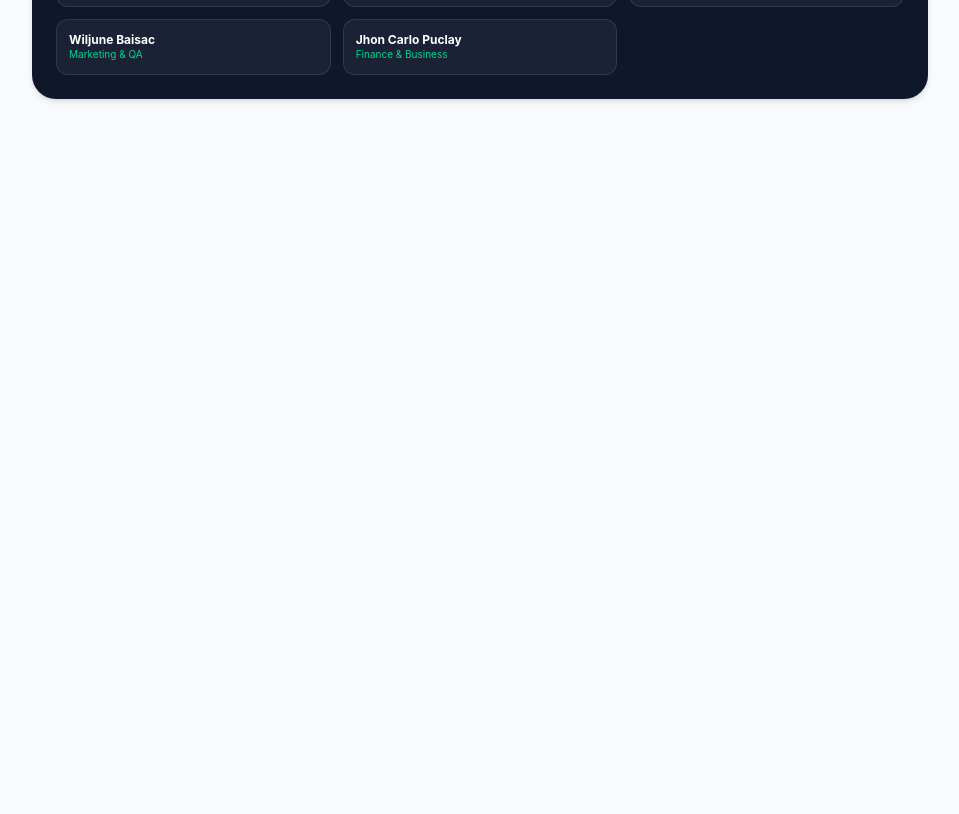
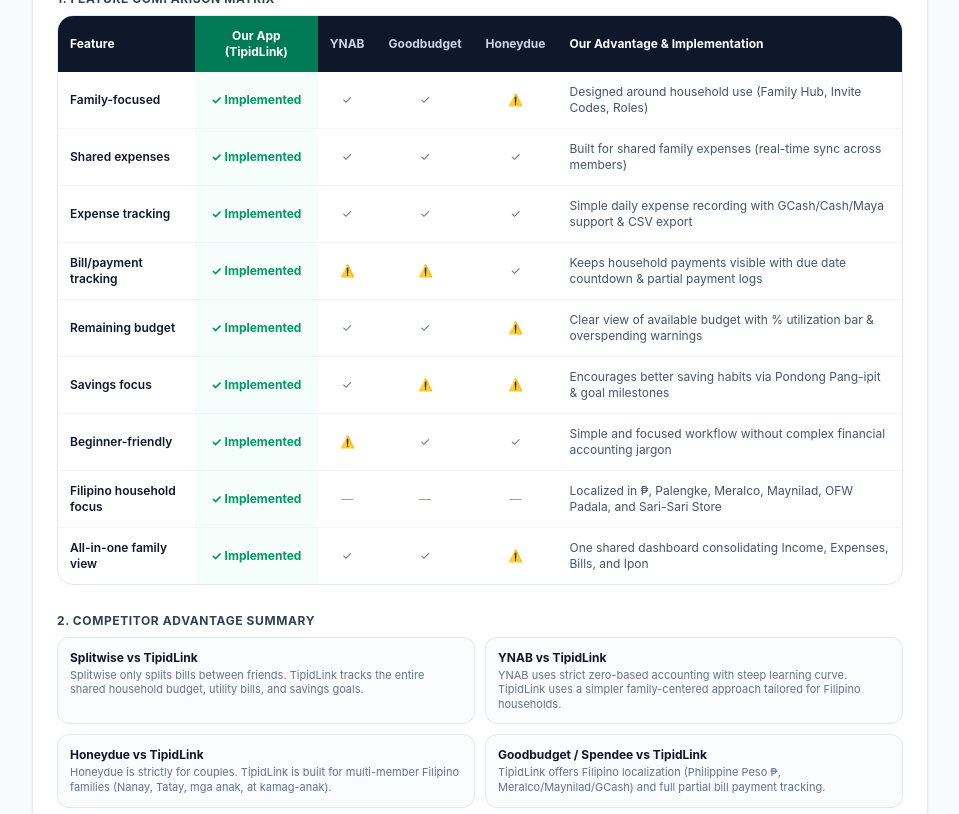
Before and after one commit to jhonericgrenade-bot/tipidlink, a React (Vite) app: page /settings in a window 1280 px wide. Shown: the part 1080-1894 px from the top of the page, without its empty margins (160-1119 px from the left). Before the commit the page ends 1227 px from the top, so only its background shows below. Built offline with nearby package versions, Linux system fonts and the light colour scheme; no server answers; sample sign-in values are in the browser's storage.

Commit message:
feat(settings): add interactive presentation feature & competitor matrix directly from TipidLink.pptx

```diff
--- a/src/pages/SettingsPage.jsx
+++ b/src/pages/SettingsPage.jsx
@@ -156,6 +156,152 @@
         </div>
       </div>
 
+      {/* College Presentation: Feature & Competitor Matrix (from TipidLink.pptx) */}
+      <div className="rounded-3xl bg-white p-6 shadow-xs border border-slate-200/80 space-y-5">
+        <div className="flex flex-col sm:flex-row sm:items-center sm:justify-between gap-2 border-b border-slate-100 pb-4">
+          <div>
+            <span className="inline-flex items-center gap-1.5 rounded-full bg-emerald-100 px-3 py-1 text-[11px] font-bold text-emerald-800 mb-1">
+              <CheckCircle2 className="h-3 w-3" />
+              100% Aligned with Presentation Slides
+            </span>
+            <h3 className="text-base font-bold text-slate-900">
+              Presentation Defense Hub: Feature & Competitor Comparison
+            </h3>
+            <p className="text-xs text-slate-500">
+              Direct alignment with the official TipidLink presentation slides for panelist evaluation.
+            </p>
+          </div>
+        </div>
+
+        {/* Feature Comparison Table */}
+        <div className="space-y-2">
+          <h4 className="text-xs font-bold uppercase tracking-wider text-slate-700">
+            1. Feature Comparison Matrix
+          </h4>
+          <div className="overflow-x-auto rounded-2xl border border-slate-200">
+            <table className="w-full text-left text-xs">
+              <thead className="bg-slate-900 text-white font-bold">
+                <tr>
+                  <th className="p-3">Feature</th>
+                  <th className="p-3 text-center bg-emerald-700 text-white">Our App (TipidLink)</th>
+                  <th className="p-3 text-center text-slate-300">YNAB</th>
+                  <th className="p-3 text-center text-slate-300">Goodbudget</th>
+                  <th className="p-3 text-center text-slate-300">Honeydue</th>
+                  <th className="p-3">Our Advantage & Implementation</th>
+                </tr>
+              </thead>
+              <tbody className="divide-y divide-slate-100">
+                <tr className="hover:bg-slate-50/80">
+                  <td className="p-3 font-semibold text-slate-900">Family-focused</td>
+                  <td className="p-3 text-center text-emerald-600 font-bold bg-emerald-50/50">✓ Implemented</td>
+                  <td className="p-3 text-center text-slate-500">✓</td>
+                  <td className="p-3 text-center text-slate-500">✓</td>
+                  <td className="p-3 text-center text-amber-500">⚠️</td>
+                  <td className="p-3 text-slate-600">Designed around household use (Family Hub, Invite Codes, Roles)</td>
+                </tr>
+                <tr className="hover:bg-slate-50/80">
+                  <td className="p-3 font-semibold text-slate-900">Shared expenses</td>
+                  <td className="p-3 text-center text-emerald-600 font-bold bg-emerald-50/50">✓ Implemented</td>
+                  <td className="p-3 text-center text-slate-500">✓</td>
+                  <td className="p-3 text-center text-slate-500">✓</td>
+                  <td className="p-3 text-center text-slate-500">✓</td>
+                  <td className="p-3 text-slate-600">Built for shared family expenses (real-time sync across members)</td>
+                </tr>
+                <tr className="hover:bg-slate-50/80">
+                  <td className="p-3 font-semibold text-slate-900">Expense tracking</td>
+                  <td className="p-3 text-center text-emerald-600 font-bold bg-emerald-50/50">✓ Implemented</td>
+                  <td className="p-3 text-center text-slate-500">✓</td>
+                  <td className="p-3 text-center text-slate-500">✓</td>
+                  <td className="p-3 text-center text-slate-500">✓</td>
+                  <td className="p-3 text-slate-600">Simple daily expense recording with GCash/Cash/Maya support & CSV export</td>
+                </tr>
+                <tr className="hover:bg-slate-50/80">
+                  <td className="p-3 font-semibold text-slate-900">Bill/payment tracking</td>
+                  <td className="p-3 text-center text-emerald-600 font-bold bg-emerald-50/50">✓ Implemented</td>
+                  <td className="p-3 text-center text-amber-500">⚠️</td>
+                  <td className="p-3 text-center text-amber-500">⚠️</td>
+                  <td className="p-3 text-center text-slate-500">✓</td>
+                  <td className="p-3 text-slate-600">Keeps household payments visible with due date countdown & partial payment logs</td>
+                </tr>
+                <tr className="hover:bg-slate-50/80">
+                  <td className="p-3 font-semibold text-slate-900">Remaining budget</td>
+                  <td className="p-3 text-center text-emerald-600 font-bold bg-emerald-50/50">✓ Implemented</td>
+                  <td className="p-3 text-center text-slate-500">✓</td>
+                  <td className="p-3 text-center text-slate-500">✓</td>
+                  <td className="p-3 text-center text-amber-500">⚠️</td>
+                  <td className="p-3 text-slate-600">Clear view of available budget with % utilization bar & overspending warnings</td>
+                </tr>
+                <tr className="hover:bg-slate-50/80">
+                  <td className="p-3 font-semibold text-slate-900">Savings focus</td>
+                  <td className="p-3 text-center text-emerald-600 font-bold bg-emerald-50/50">✓ Implemented</td>
+                  <td className="p-3 text-center text-slate-500">✓</td>
+                  <td className="p-3 text-center text-amber-500">⚠️</td>
+                  <td className="p-3 text-center text-amber-500">⚠️</td>
+                  <td className="p-3 text-slate-600">Encourages better saving habits via Pondong Pang-ipit & goal milestones</td>
+                </tr>
+                <tr className="hover:bg-slate-50/80">
+                  <td className="p-3 font-semibold text-slate-900">Beginner-friendly</td>
+                  <td className="p-3 text-center text-emerald-600 font-bold bg-emerald-50/50">✓ Implemented</td>
+                  <td className="p-3 text-center text-amber-500">⚠️</td>
+                  <td className="p-3 text-center text-slate-500">✓</td>
+                  <td className="p-3 text-center text-slate-500">✓</td>
+                  <td className="p-3 text-slate-600">Simple and focused workflow without complex financial accounting jargon</td>
+                </tr>
+                <tr className="hover:bg-slate-50/80">
+                  <td className="p-3 font-semibold text-slate-900">Filipino household focus</td>
+                  <td className="p-3 text-center text-emerald-600 font-bold bg-emerald-50/50">✓ Implemented</td>
+                  <td className="p-3 text-center text-slate-400">—</td>
+                  <td className="p-3 text-center text-slate-400">—</td>
+                  <td className="p-3 text-center text-slate-400">—</td>
+                  <td className="p-3 text-slate-600">Localized in ₱, Palengke, Meralco, Maynilad, OFW Padala, and Sari-Sari Store</td>
+                </tr>
+                <tr className="hover:bg-slate-50/80">
+                  <td className="p-3 font-semibold text-slate-900">All-in-one family view</td>
+                  <td className="p-3 text-center text-emerald-600 font-bold bg-emerald-50/50">✓ Implemented</td>
+                  <td className="p-3 text-center text-slate-500">✓</td>
+                  <td className="p-3 text-center text-slate-500">✓</td>
+                  <td className="p-3 text-center text-amber-500">⚠️</td>
+                  <td className="p-3 text-slate-600">One shared dashboard consolidating Income, Expenses, Bills, and Ipon</td>
+                </tr>
+              </tbody>
+            </table>
+          </div>
+        </div>
+
+        {/* Competitor Overview Accordion / Summary */}
+        <div className="space-y-2 pt-2">
+          <h4 className="text-xs font-bold uppercase tracking-wider text-slate-700">
+            2. Competitor Advantage Summary
+          </h4>
+          <div className="grid grid-cols-1 sm:grid-cols-2 gap-2.5 text-xs">
+            <div className="rounded-xl border border-slate-200 p-3 bg-slate-50/50">
+              <span className="font-bold text-slate-900">Splitwise vs TipidLink</span>
+              <p className="text-[11px] text-slate-500 mt-0.5">
+                Splitwise only splits bills between friends. TipidLink tracks the entire shared household budget, utility bills, and savings goals.
+              </p>
+            </div>
+            <div className="rounded-xl border border-slate-200 p-3 bg-slate-50/50">
+              <span className="font-bold text-slate-900">YNAB vs TipidLink</span>
+              <p className="text-[11px] text-slate-500 mt-0.5">
+                YNAB uses strict zero-based accounting with steep learning curve. TipidLink uses a simpler family-centered approach tailored for Filipino households.
+              </p>
+            </div>
+            <div className="rounded-xl border border-slate-200 p-3 bg-slate-50/50">
+              <span className="font-bold text-slate-900">Honeydue vs TipidLink</span>
+              <p className="text-[11px] text-slate-500 mt-0.5">
+                Honeydue is strictly for couples. TipidLink is built for multi-member Filipino families (Nanay, Tatay, mga anak, at kamag-anak).
+              </p>
+            </div>
+            <div className="rounded-xl border border-slate-200 p-3 bg-slate-50/50">
+              <span className="font-bold text-slate-900">Goodbudget / Spendee vs TipidLink</span>
+              <p className="text-[11px] text-slate-500 mt-0.5">
+                TipidLink offers Filipino localization (Philippine Peso ₱, Meralco/Maynilad/GCash) and full partial bill payment tracking.
+              </p>
+            </div>
+          </div>
+        </div>
+      </div>
+
       {/* Presentation Project Credits */}
       <div className="rounded-3xl bg-slate-900 p-6 text-white shadow-md">
         <div className="flex items-center gap-2.5 mb-3">
```
